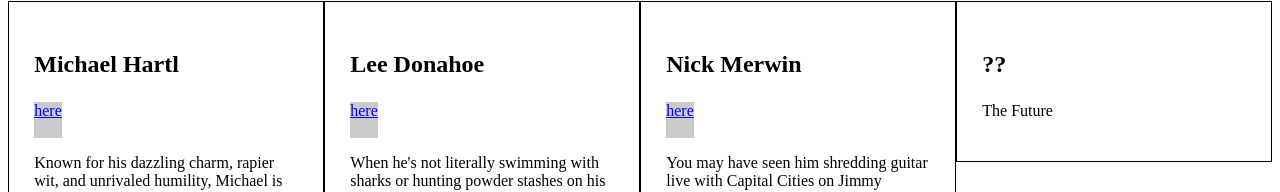
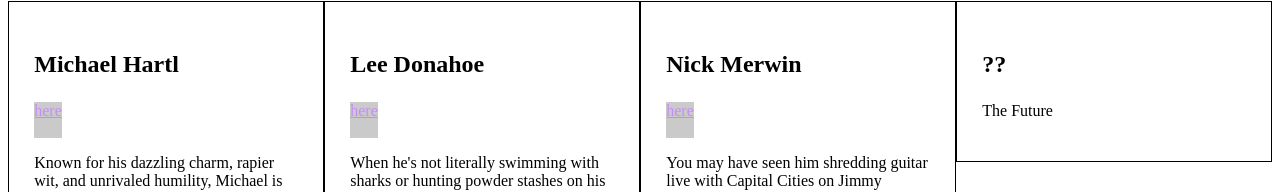
Before and after one commit to Mark-Muggeridge/MARK-MUGGERIDGE.GITHUB.IO, a plain HTML site: page index.html in a window 1280 px wide. Shown: the part 474-666 px from the top of the page. Drawn offline with Linux system fonts and the light colour scheme.

Commit message:
Link colors

```diff
--- a/index.html
+++ b/index.html
@@ -55,6 +55,9 @@
         font-size: 1rem;
         padding: 2%;
         width: 25%;
+      }
+      .bio-box > a {
+        color: #c68bf9
       }
       .bio-box h3 {
         font-size: 1.5em;
```
